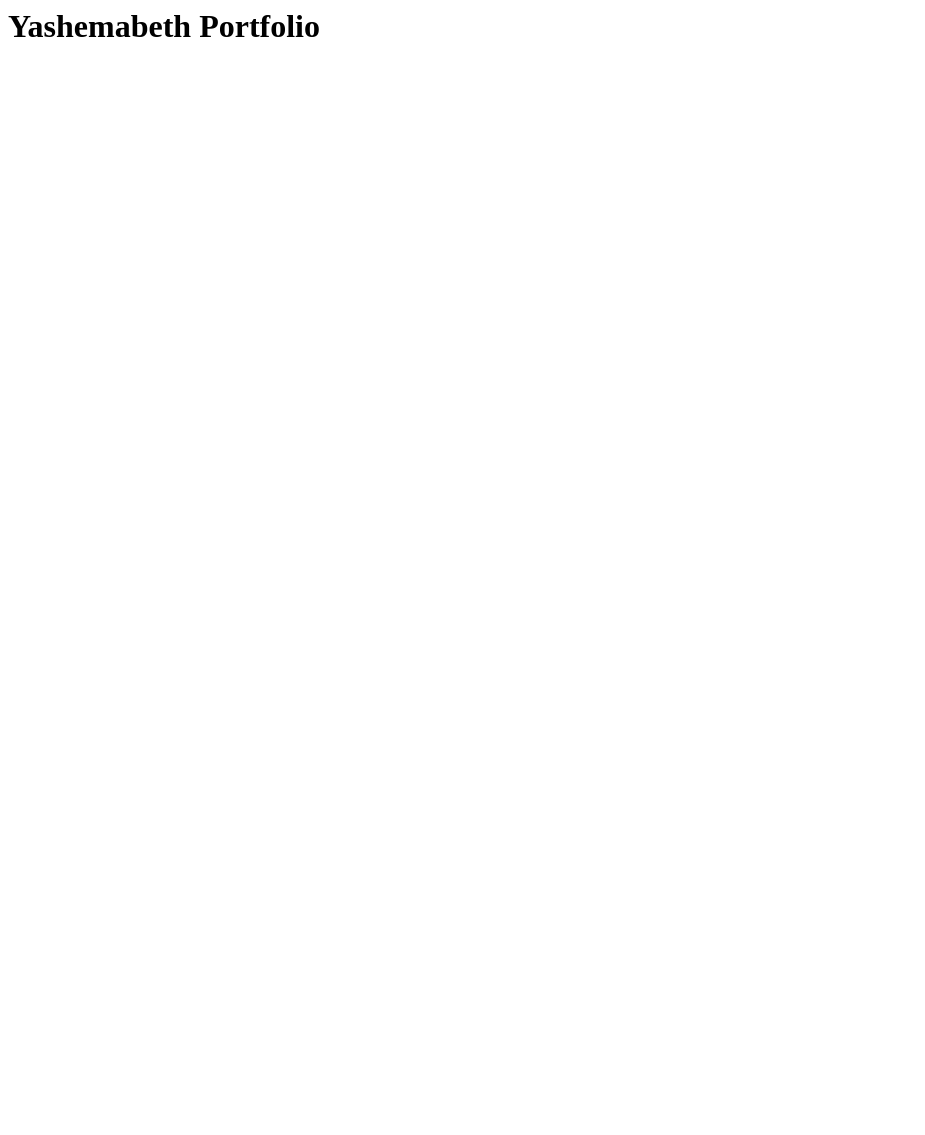
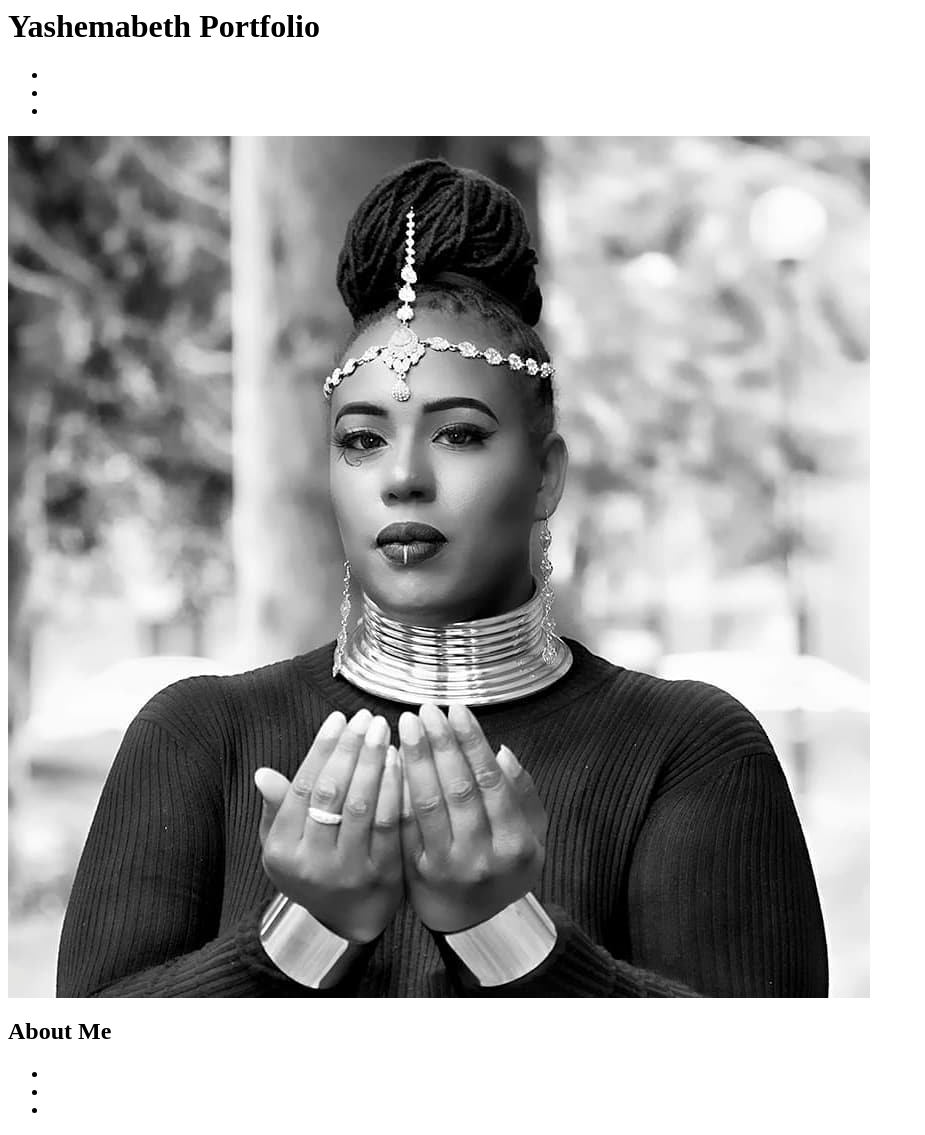
Before and after one commit to Yashemabeth/yashemabeth-portfolio, a plain HTML site: page index.html in a window 1280 px wide. Shown: the whole page, without its empty margins (0-925 px from the left). Before the commit the page ends 800 px from the top, so only its background shows below. Drawn offline with Linux system fonts and the light colour scheme.

Commit message:
updated and made changes to the boiler plate for index.html file

```diff
--- a/index.html
+++ b/index.html
@@ -7,13 +7,30 @@
     <link rel="stylesheet" href="./assets/css/styles.css">
 </head>
 <body>
-  <h1>Yashemabeth Portfolio</h1>
-  <div></div>
+ <header><h1>Yashemabeth Portfolio</h1></header>
  <div>
-     <h2></h2>
+    <nav>
+        <ul>
+            <li></li>
+            <li></li>
+            <li></li>
+        </ul>
+    </nav>
+ </div>
+
+ <section>
+     <div><img src="./assets/images/portfolio.jpg" alt=""></div>
+     <div>
+         <h1>About Me</h1>
          <p></p>
-     <img src="" alt="">
+         <ul>
+             <li></li>
+             <li></li>
+             <li></li>
+         </ul>
+
      </div>
+ </section>
  <div>
     <div></div>
     <div></div>
@@ -23,7 +40,5 @@
     <div></div>
  </div>
 
-
-
 </body>
 </html>
```
Lines whose indentation alone changed are shown as unchanged.
